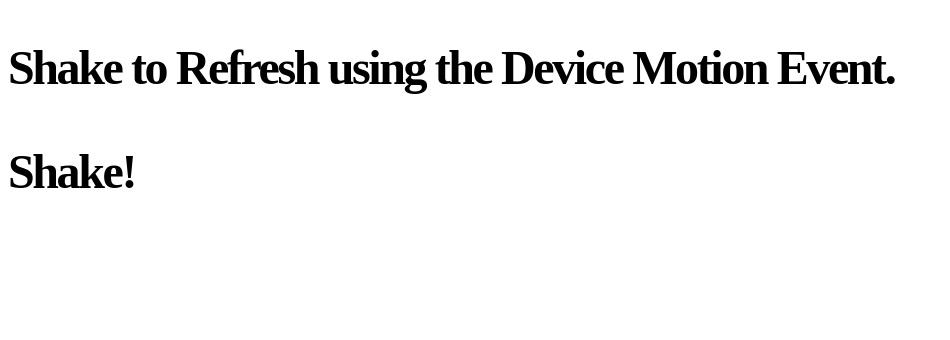
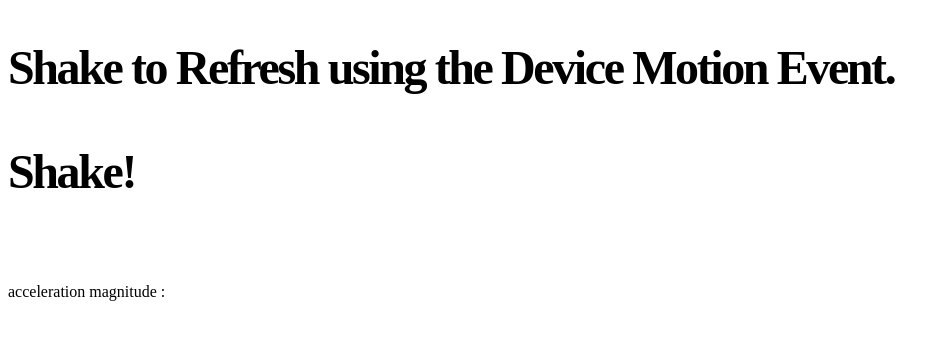
Before and after one commit to contigen/shake-to-refresh, a React (Vite) app: page / in a window 1280 px wide. Shown: the top 340 px of the page, without its empty margins (0-950 px from the left). Built offline with nearby package versions, Linux system fonts and the light colour scheme.

Commit message:
Add more code for debugging

```diff
--- a/src/shake.tsx
+++ b/src/shake.tsx
@@ -1,4 +1,10 @@
-import { useCallback, useEffect, useState, useSyncExternalStore } from 'react'
+import {
+  useCallback,
+  useEffect,
+  useMemo,
+  useState,
+  useSyncExternalStore,
+} from 'react'
 import { RotatingLines } from 'react-loader-spinner'
 
 const Spinner = (
@@ -12,7 +18,11 @@ const Spinner = (
 export function Shake() {
   const acceleration = useDeviceAcceleration()
   const [loading, setLoading] = useState(false)
-
+  const { x = null, y = null, z = null } = acceleration ?? {}
+  const accelerationMagnitude = useMemo(() => {
+    if (x === null || y === null || z === null) return null
+    return Math.sqrt(x ** 2 + y ** 2 + z ** 2)
+  }, [x, y, z])
   const vibrate = () => navigator.vibrate(300)
 
   const handleDeviceMotion = useCallback(
@@ -65,6 +75,7 @@ export function Shake() {
           </p>
         )}
       </div>
+      <p>acceleration magnitude :{accelerationMagnitude}</p>
     </div>
   )
 }
```
